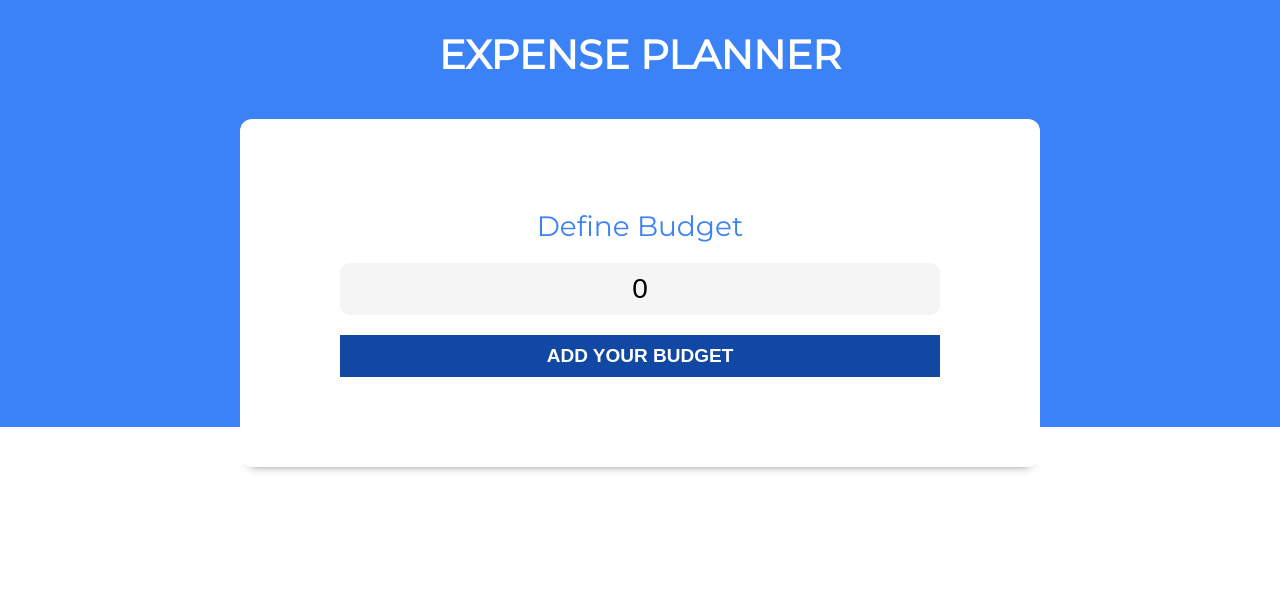
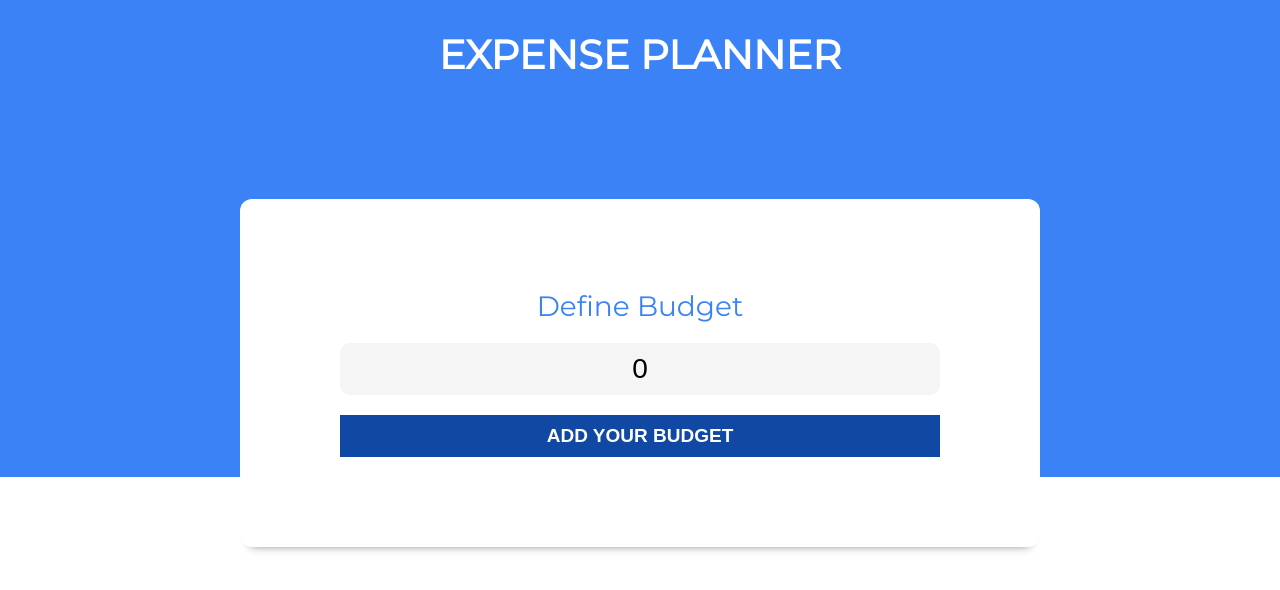
Before and after one commit to GhostemaneUrs/ControlPresupuesto, a React (Vite) app: page / in a window 1280 px wide. Shown: the top 590 px of the page. Built offline with nearby package versions, Linux system fonts and the light colour scheme.

Commit message:
feat: update styles

```diff
--- a/src/theme/global.scss
+++ b/src/theme/global.scss
@@ -148,8 +148,7 @@ main {
   padding: 1rem;
   border: none;
   border-radius: 1rem;
-  text-align: center;
-  background-color: var(--gris-claro);
+  font-size: 1.6rem;
 }
 
 .alerta {
@@ -169,19 +168,20 @@ main {
 }
 
 .contenedor {
-  width: 90%;
+  width: 100%;
+  margin: 0 auto;
   max-width: 80rem;
-  margin: 0 auto;
+}
+
+.mb-10 {
+  margin-bottom: 10rem;
 }
 
 .contenedor-presupuesto {
-  margin-top: -5rem;
-
   display: flex;
+  align-items: center;
   justify-content: space-between;
-  align-items: center;
-
-  transform: translateY(5rem);
+  transform: translateY(8rem);
 }
 
 .dos-columnas {
@@ -208,7 +208,7 @@ main {
 
 .contenido-presupuesto p {
   font-weight: 400;
-  color: var(--gris-oscuro);
+  color: var(--color-gray-dark);
   font-size: 2.4rem;
   text-align: center;
 }
@@ -250,7 +250,7 @@ main {
 .filtros label {
   font-size: 3rem;
   font-weight: 900;
-  color: var(--gris-oscuro);
+  color: var(--color-gray-dark);
 }
 
 .filtros select {
@@ -267,8 +267,8 @@ main {
 }
 
 .listado-gastos h2 {
-  color: var(--gris-oscuro);
   font-weight: 900;
+  color: var(--color-gray-dark);
 }
 
 .no-gastos {
@@ -306,7 +306,7 @@ main {
 }
 
 .descripcion-gasto .categoria {
-  color: var(--gris);
+  color: var(--color-gray);
   font-size: 1.6rem;
   font-weight: 900;
   text-transform: uppercase;
@@ -317,7 +317,7 @@ main {
 }
 
 .descripcion-gasto .nombre-gasto {
-  color: var(--gris-oscuro);
+  color: var(--color-gray-dark);
   font-size: 2.4rem;
   font-weight: 700;
 }
@@ -329,7 +329,7 @@ main {
 .descripcion-gasto .fecha-gasto {
   font-size: 1.8rem;
   font-weight: 900;
-  color: var(--gris-oscuro);
+  color: var(--color-gray-dark);
 }
 
 .descripcion-gasto .fecha-gasto span {
@@ -369,6 +369,7 @@ main {
 
 .modal .cerrar-modal img {
   width: 100%;
+  cursor: pointer;
 }
 
 .modal .formulario {
```
